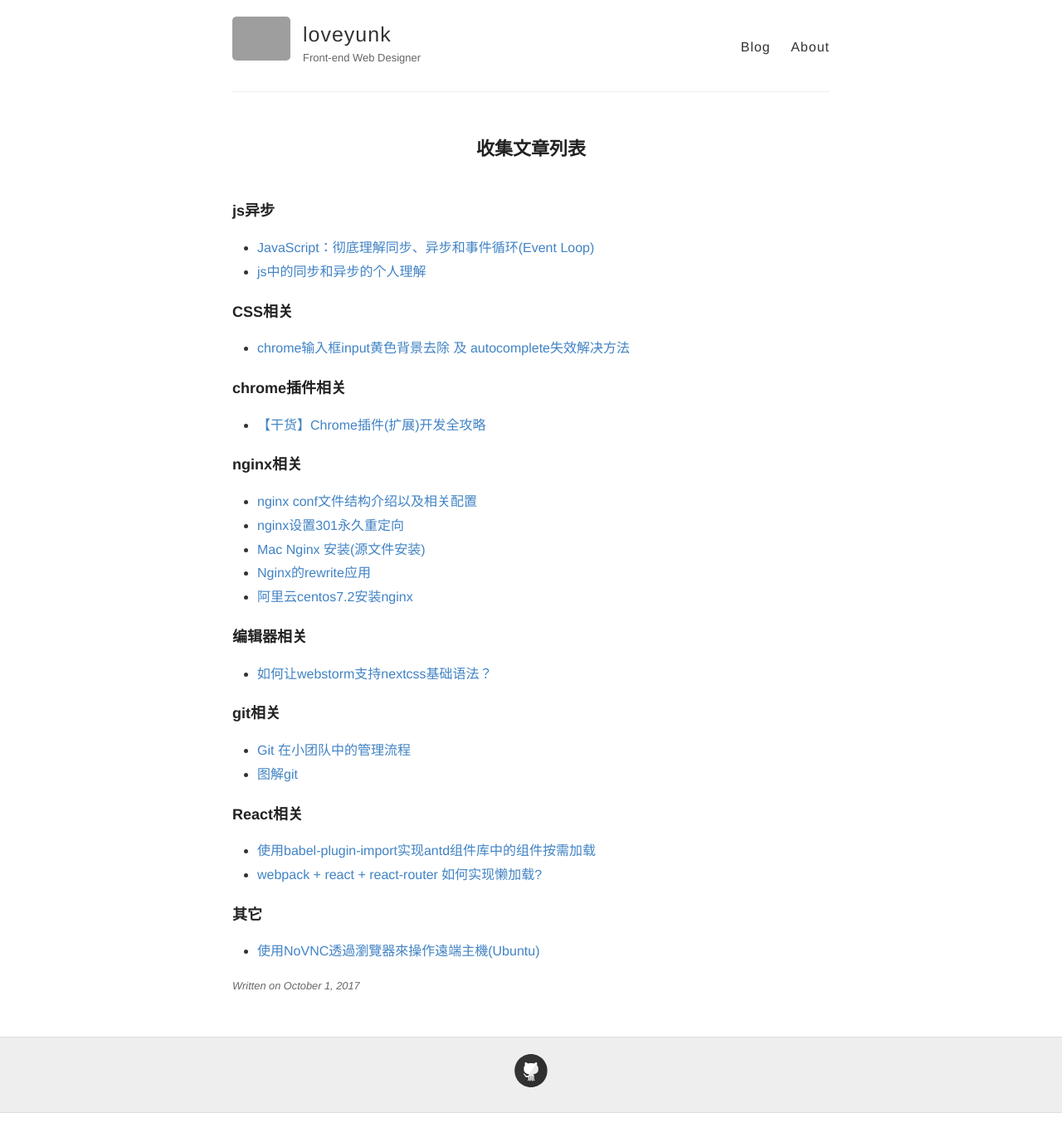
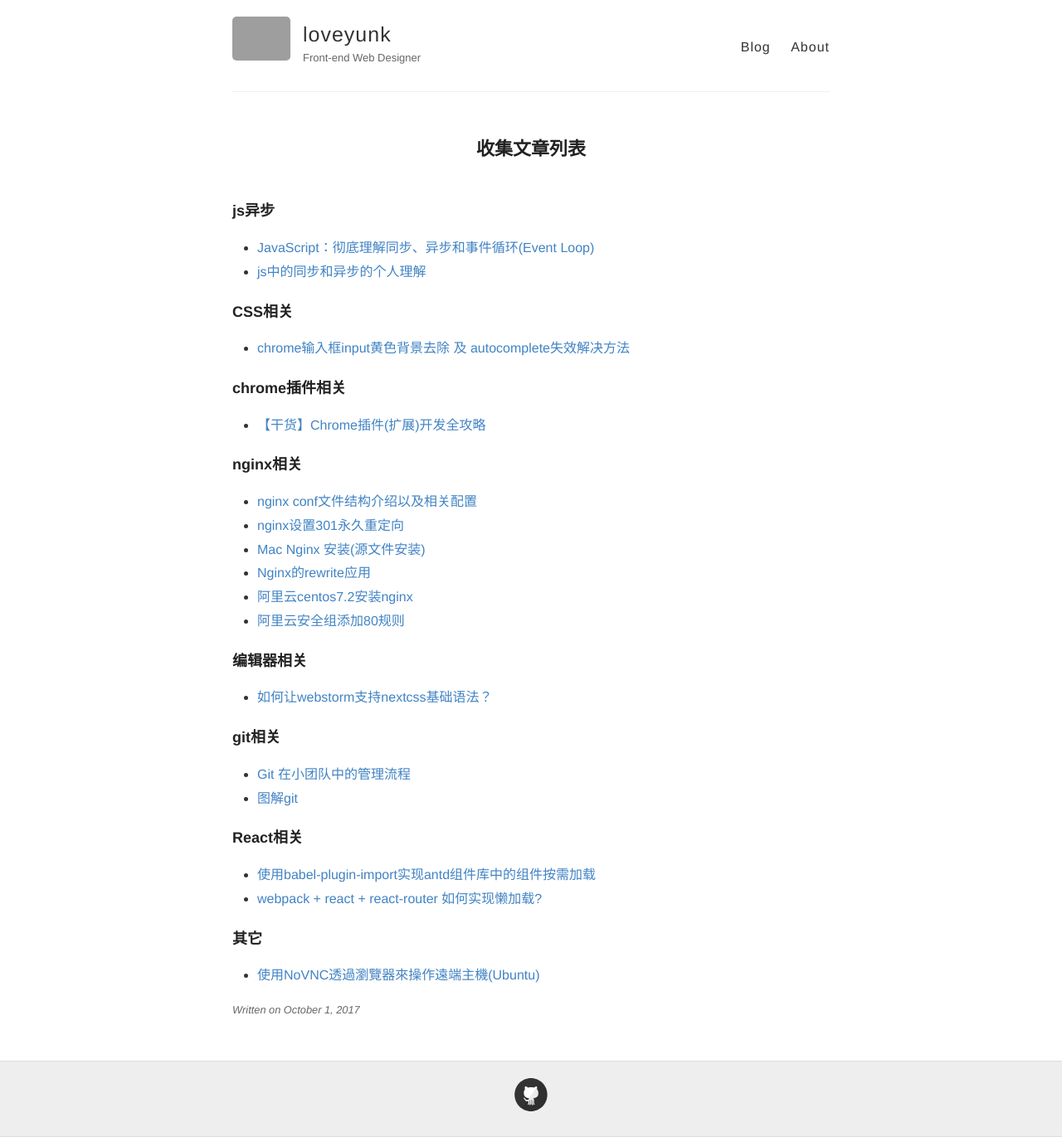
Before and after one commit to loveyunk/old.loveyunk.github.io, a Jekyll site: the page built from _posts/2017-10-01-收集文章列表.md, in a window 1280 px wide. Shown: the whole page at 83% size. Built offline with Jekyll 4.4.1, drawn with Linux system fonts in a browser that asks for light colours; before the commit the page ends 1342 px from its top, so only the background shows below that; grey boxes are pictures that could not be loaded.

Commit message:
Update 2017-10-01-收集文章列表.md

```diff
--- a/_posts/2017-10-01-收集文章列表.md
+++ b/_posts/2017-10-01-收集文章列表.md
@@ -21,6 +21,7 @@ date:   2017-10-01
 * [Mac Nginx 安装(源文件安装)](http://www.jianshu.com/p/918eb337a206)
 * [Nginx的rewrite应用](http://ask.apelearn.com/question/7334)
 * [阿里云centos7.2安装nginx](http://blog.csdn.net/dawn_moon/article/details/76018984)
+* [阿里云安全组添加80规则](https://help.aliyun.com/knowledge_detail/59367.html#centos)
 
 ### 编辑器相关
 * [如何让webstorm支持nextcss基础语法？](http://www.cnblogs.com/codelovers/p/7048127.html)
```
